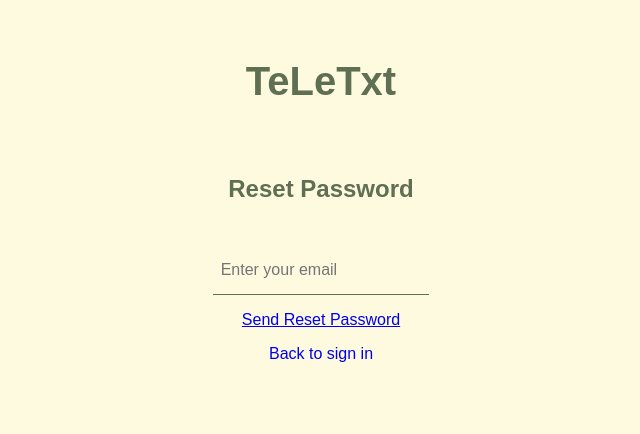
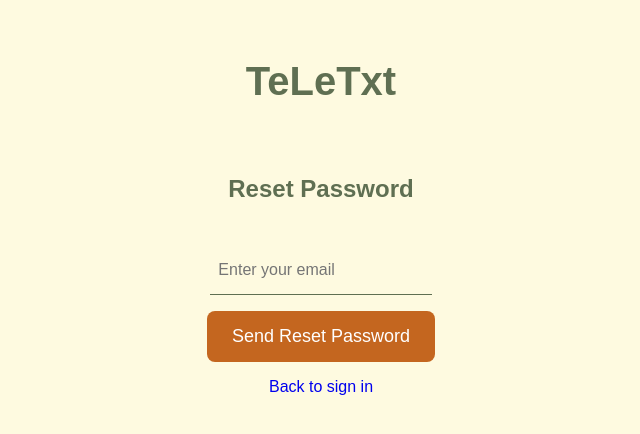
Before and after one commit to marzie-nd/teletxt, a React (Create React App) app: page /forgotpassword in a window 1280 px wide. Shown: the top 434 px of the page, without its empty margins (319-959 px from the left). Built offline with nearby package versions, Linux system fonts and the light colour scheme.

Commit message:
Revert "change Button to Link"
This reverts commit f48eb237d835b7500b6c9d59bc5083334c2c317a.

```diff
--- a/src/pages/ForgotPassword.jsx
+++ b/src/pages/ForgotPassword.jsx
@@ -23,7 +23,7 @@ const ForgotPassword = () => {
                         onChange={(e) => setEmail(e.target.value)}
                         required
                     />
-                    <Link to="#" onSubmit={handleSubmit}>Send Reset Password</Link>
+                    <Button type="submit">Send Reset Password</Button>
                     <Link to="/signin" className="link">Back to sign in</Link>
                 </form>
             </Container>
```
